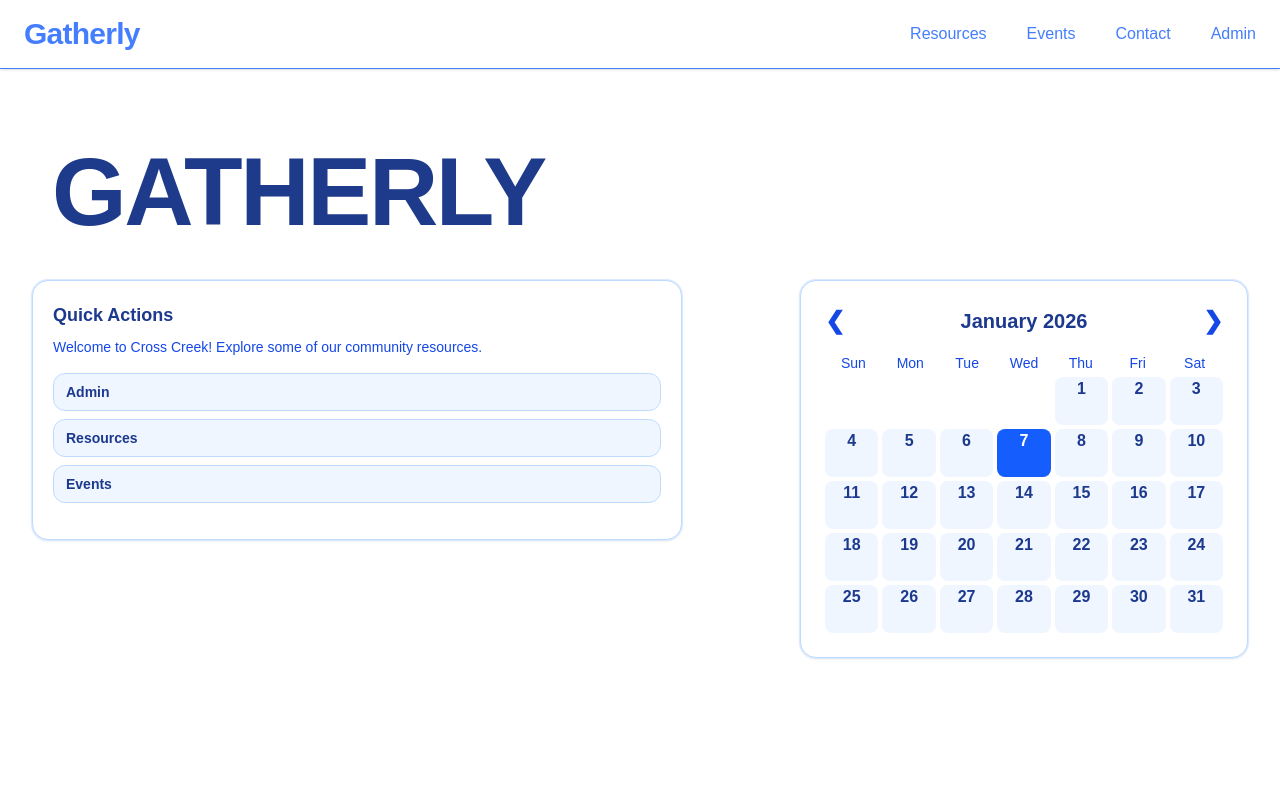
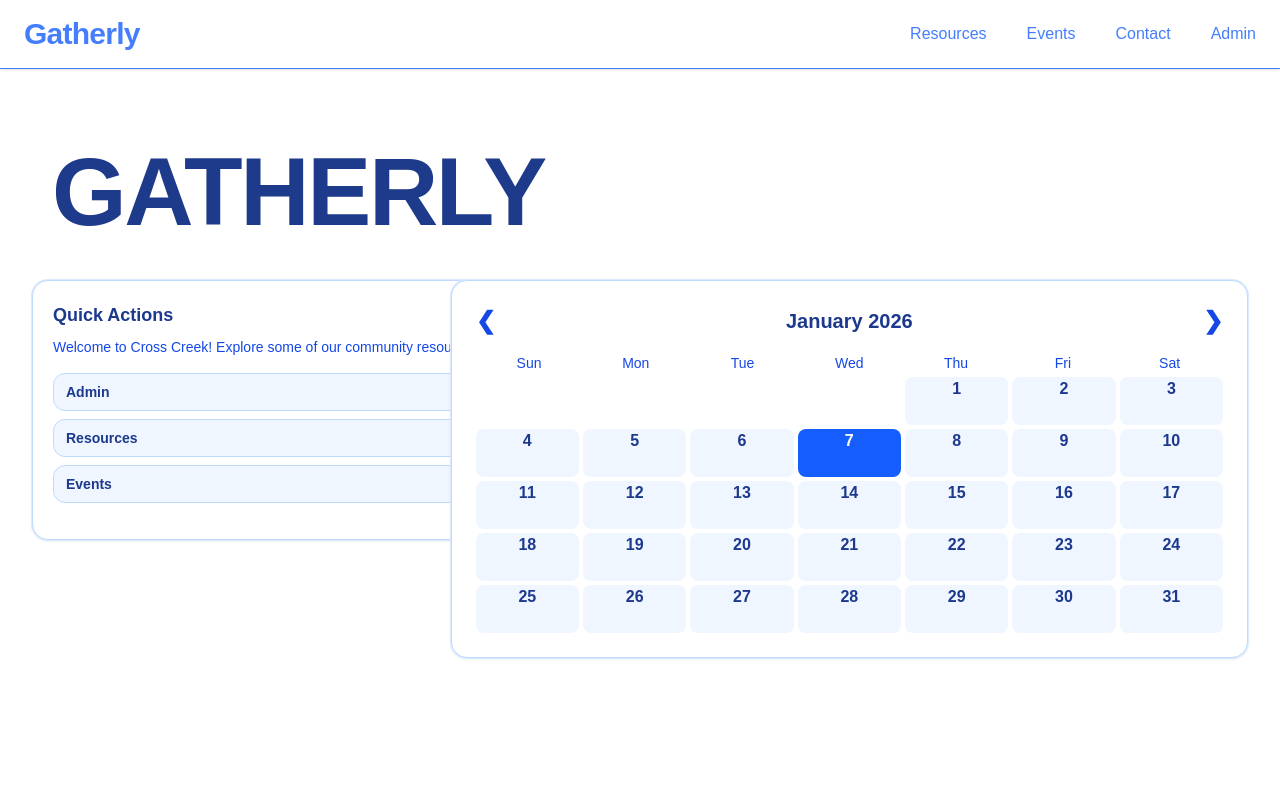
Before and after one commit to TSA-Group/tsa_group_starter, a Next.js app: page / in a window 1280 px wide. Shown: the top 800 px of the page. Built offline with nearby package versions, Linux system fonts and the light colour scheme.

Commit message:
Update page.tsx

```diff
--- a/app/page.tsx
+++ b/app/page.tsx
@@ -161,7 +161,7 @@ export default function Home() {
             ref={calendarRef}
             layout
             variants={cardPop}
-            className="bg-white rounded-2xl border border-blue-200 ring-1 ring-blue-100 shadow-sm p-4 sm:p-6 relative max-w-md ml-auto"
+            className="bg-white rounded-2xl border border-blue-200 ring-1 ring-blue-100 shadow-sm p-6 relative w-full"
           >
             {/* Calendar Header */}
             <div className="flex items-center justify-between mb-4">
```
